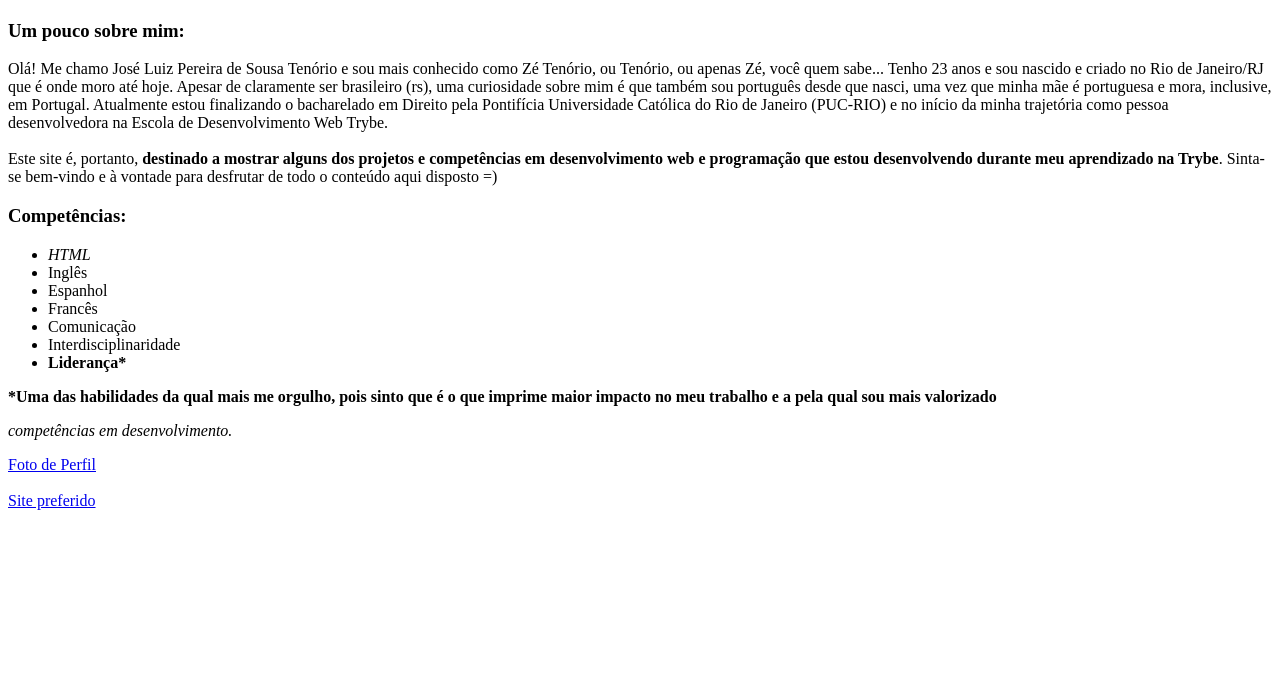
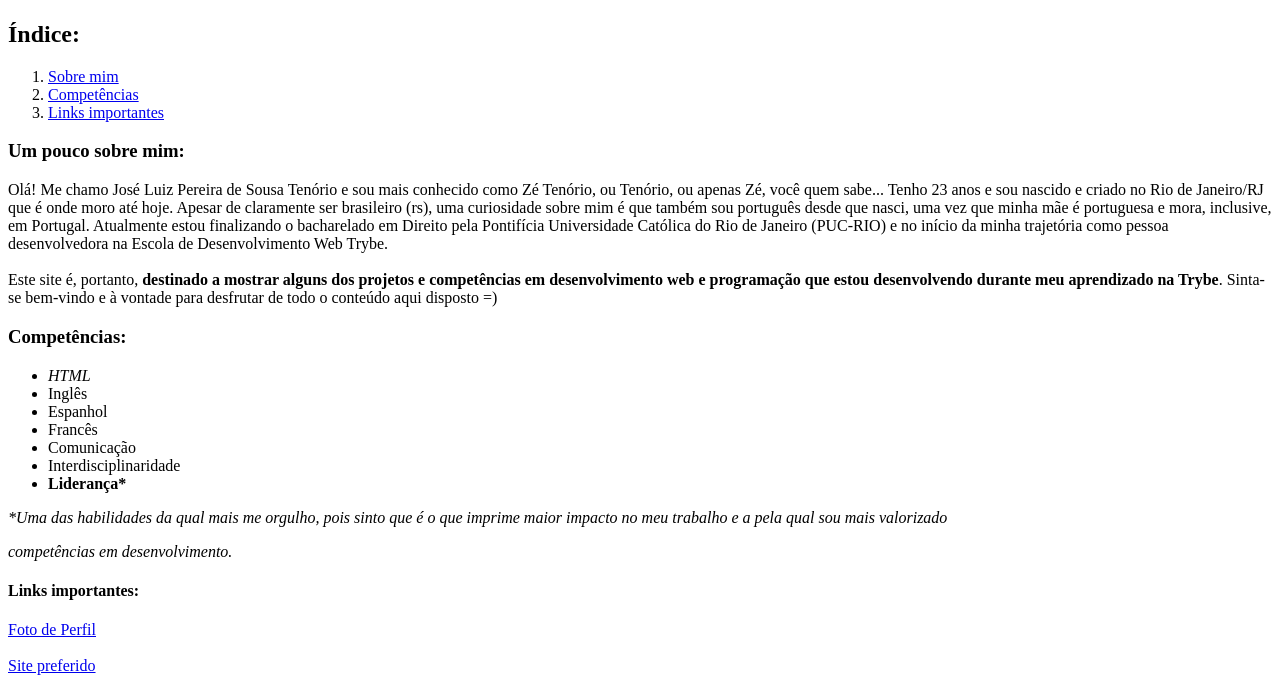
Before and after one commit to ze-tenorio/ze-tenorio.github.io, a plain HTML site: page index.html in a window 1280 px wide. Shown: the part 370-1053 px from the top of the page. Before the commit the page ends 888 px from the top, so only its background shows below. Drawn offline with Linux system fonts and the light colour scheme.

Commit message:
Adicionado índice de navegação na página

```diff
--- a/index.html
+++ b/index.html
@@ -9,9 +9,15 @@
 <body>
     <h2>José Luiz Tenório</h1>
     <img id="foto-perfil" src="perfil-linkedin.jpeg" alt="Minha foto de perfil" width="300px">
-    <h3>Um pouco sobre mim:</h3>
+    <h2>Índice:</h3>
+    <ol>
+        <li><a href="#sobre-mim">Sobre mim</a></li>
+        <li><a href="#competencias">Competências</a></li>
+        <li><a href="#links">Links importantes</a></li>
+    </ol>
+    <h3 id="sobre-mim">Um pouco sobre mim:</h3>
     <p>Olá! Me chamo José Luiz Pereira de Sousa Tenório e sou mais conhecido como Zé Tenório, ou Tenório, ou apenas Zé, você quem sabe... Tenho 23 anos e sou nascido e criado no Rio de Janeiro/RJ que é onde moro até hoje. Apesar de claramente ser brasileiro (rs), uma curiosidade sobre mim é que também sou português desde que nasci, uma vez que minha mãe é portuguesa e mora, inclusive, em Portugal. Atualmente estou finalizando o bacharelado em Direito pela Pontifícia Universidade Católica do Rio de Janeiro (PUC-RIO) e no início da minha trajetória como pessoa desenvolvedora na Escola de Desenvolvimento Web Trybe. <br><br>Este site é, portanto, <strong>destinado a mostrar alguns dos projetos e competências em desenvolvimento web e programação que estou desenvolvendo durante meu aprendizado na Trybe</strong>. Sinta-se bem-vindo e à vontade para desfrutar de todo o conteúdo aqui disposto =)</p>
-    <h3>Competências:</h3>
+    <h3 id="competencias">Competências:</h3>
     <ul>
         <li><em>HTML</em></li>
         <li>Inglês</li>
@@ -21,8 +27,11 @@
         <li>Interdisciplinaridade</li>
         <li><strong>Liderança*</strong></li>
     </ul>
-    <p><strong>*Uma das habilidades da qual mais me orgulho, pois sinto que é o que imprime maior impacto no meu trabalho e a pela qual sou mais valorizado</strong></p>
+    <p><em>*Uma das habilidades da qual mais me orgulho, pois sinto que é o que imprime maior impacto no meu trabalho e a pela qual sou mais valorizado</em></p>
     <p><em>competências em desenvolvimento.</em></p>
-    <a href="#foto-perfil">Foto de Perfil</a><br><br><a href="https://www.gaveanews.com/" target="_blank">Site preferido</a>
+    <h4 id="links">Links importantes:</h3>
+    <a href="#foto-perfil">Foto de Perfil</a>
+    <br><br>
+    <a href="https://www.gaveanews.com/" target="_blank">Site preferido</a>
 </body>
 </html>
```
